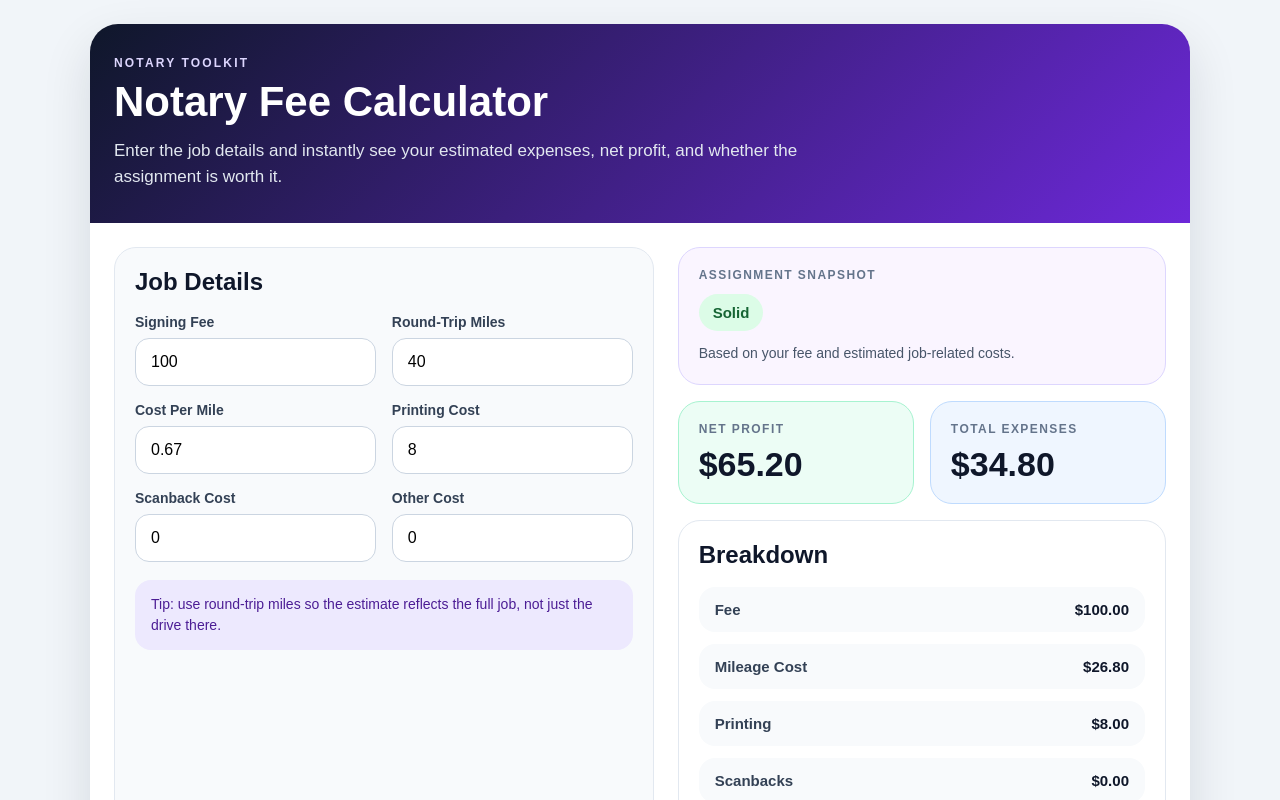
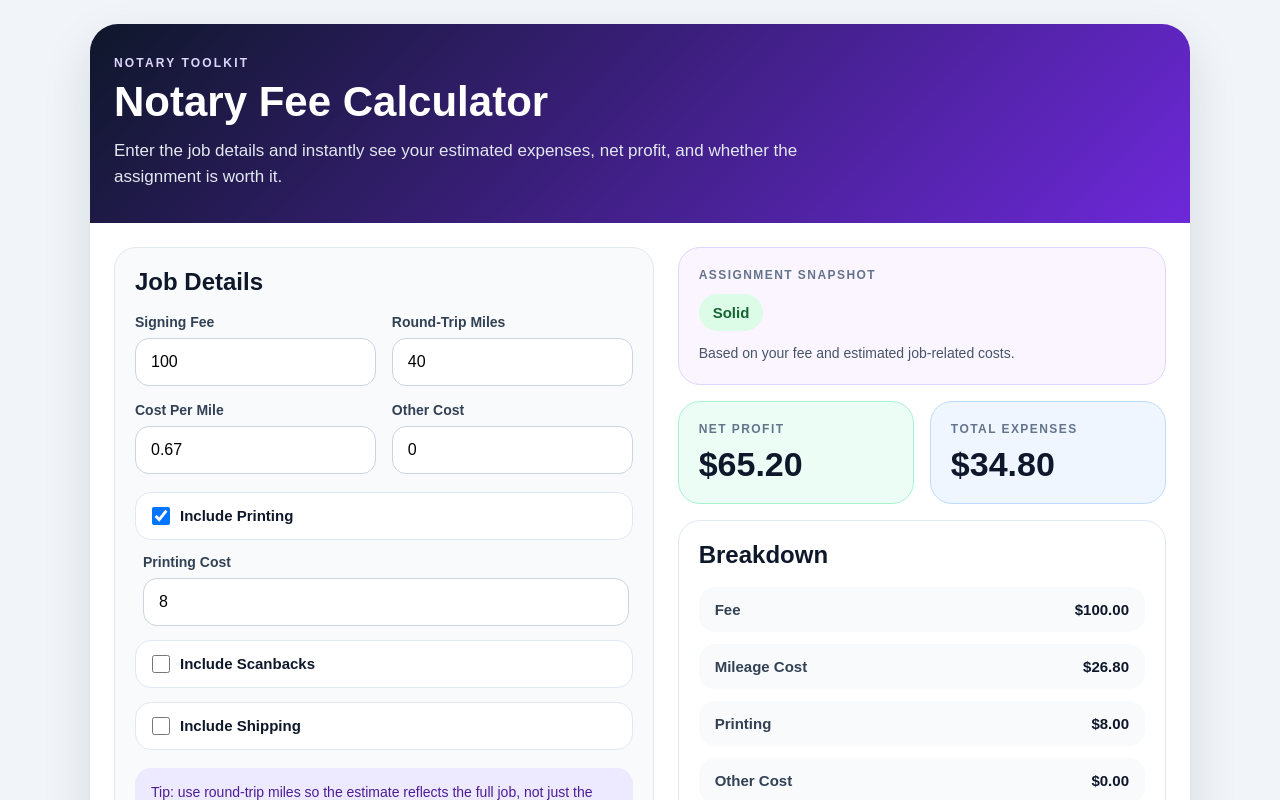
Before and after one commit to rslegacyllcflorida-cell/Notary-fee-calculator, a Next.js app: page / in a window 1280 px wide. Shown: the top 800 px of the page. Built offline with nearby package versions, Linux system fonts and the light colour scheme.

Commit message:
Update index.js

```diff
--- a/pages/index.js
+++ b/pages/index.js
@@ -2,12 +2,26 @@ import { useMemo, useState } from "react";
 
 function formatCurrency(value) { return new Intl.NumberFormat("en-US", { style: "currency", currency: "USD", maximumFractionDigits: 2, }).format(Number.isFinite(value) ? value : 0); }
 
-export default function Home() { const [fee, setFee] = useState("100"); const [roundTripMiles, setRoundTripMiles] = useState("40"); const [costPerMile, setCostPerMile] = useState("0.67"); const [printingCost, setPrintingCost] = useState("8"); const [scanbackCost, setScanbackCost] = useState("0"); const [otherCost, setOtherCost] = useState("0");
+const SHIPPING_ESTIMATES = { standard: 10, expedited: 25, overnight: 35, };
 
-const values = useMemo(() => { const totalFee = parseFloat(fee) || 0; const miles = parseFloat(roundTripMiles) || 0; const mileageRate = parseFloat(costPerMile) || 0; const printCost = parseFloat(printingCost) || 0; const scanCost = parseFloat(scanbackCost) || 0; const miscCost = parseFloat(otherCost) || 0;
+export default function Home() { const [fee, setFee] = useState("100"); const [roundTripMiles, setRoundTripMiles] = useState("40"); const [costPerMile, setCostPerMile] = useState("0.67");
+
+const [includePrinting, setIncludePrinting] = useState(true); const [printingCost, setPrintingCost] = useState("8");
+
+const [includeScanbacks, setIncludeScanbacks] = useState(false); const [scanbackCost, setScanbackCost] = useState("0");
+
+const [includeShipping, setIncludeShipping] = useState(false); const [shippingType, setShippingType] = useState("standard"); const [shippingCost, setShippingCost] = useState("10");
+
+const [otherCost, setOtherCost] = useState("0");
+
+const handleShippingToggle = () => { const next = !includeShipping; setIncludeShipping(next); if (next && (!shippingCost || Number(shippingCost) === 0)) { setShippingCost(String(SHIPPING_ESTIMATES[shippingType])); } };
+
+const handleShippingTypeChange = (value) => { setShippingType(value); setShippingCost(String(SHIPPING_ESTIMATES[value])); };
+
+const values = useMemo(() => { const totalFee = parseFloat(fee) || 0; const miles = parseFloat(roundTripMiles) || 0; const mileageRate = parseFloat(costPerMile) || 0; const printCost = includePrinting ? parseFloat(printingCost) || 0 : 0; const scanCost = includeScanbacks ? parseFloat(scanbackCost) || 0 : 0; const shipCost = includeShipping ? parseFloat(shippingCost) || 0 : 0; const miscCost = parseFloat(otherCost) || 0;
 
 const mileageCost = miles * mileageRate;
-const totalExpenses = mileageCost + printCost + scanCost + miscCost;
+const totalExpenses = mileageCost + printCost + scanCost + shipCost + miscCost;
 const netProfit = totalFee - totalExpenses;
 const profitPerMile = miles > 0 ? netProfit / miles : 0;
 
@@ -27,6 +41,7 @@ return {
   mileageCost,
   printCost,
   scanCost,
+  shipCost,
   miscCost,
   totalExpenses,
   netProfit,
@@ -35,7 +50,7 @@ return {
   ratingClass,
 };
 
-}, [fee, roundTripMiles, costPerMile, printingCost, scanbackCost, otherCost]);
+}, [ fee, roundTripMiles, costPerMile, includePrinting, printingCost, includeScanbacks, scanbackCost, includeShipping, shippingCost, otherCost, ]);
 
 return ( <> <main className="page"> <div className="card"> <section className="hero"> <p className="eyebrow">Notary Toolkit</p> <h1>Notary Fee Calculator</h1> <p className="heroText"> Enter the job details and instantly see your estimated expenses, net profit, and whether the assignment is worth it. </p> </section>
 
@@ -75,26 +90,6 @@ return ( <> <main className="page"> <div className="card"> <section className="h
             </label>
 
             <label>
-              <span>Printing Cost</span>
-              <input
-                type="number"
-                inputMode="decimal"
-                value={printingCost}
-                onChange={(e) => setPrintingCost(e.target.value)}
-              />
-            </label>
-
-            <label>
-              <span>Scanback Cost</span>
-              <input
-                type="number"
-                inputMode="decimal"
-                value={scanbackCost}
-                onChange={(e) => setScanbackCost(e.target.value)}
-              />
-            </label>
-
-            <label>
               <span>Other Cost</span>
               <input
                 type="number"
@@ -105,9 +100,90 @@ return ( <> <main className="page"> <div className="card"> <section className="h
             </label>
           </div>
 
+          <div className="toggleSection">
+            <label className="toggleRow">
+              <input
+                type="checkbox"
+                checked={includePrinting}
+                onChange={() => setIncludePrinting(!includePrinting)}
+              />
+              <span>Include Printing</span>
+            </label>
+            {includePrinting && (
+              <div className="subField">
+                <label>
+                  <span>Printing Cost</span>
+                  <input
+                    type="number"
+                    inputMode="decimal"
+                    value={printingCost}
+                    onChange={(e) => setPrintingCost(e.target.value)}
+                  />
+                </label>
+              </div>
+            )}
+
+            <label className="toggleRow">
+              <input
+                type="checkbox"
+                checked={includeScanbacks}
+                onChange={() => setIncludeScanbacks(!includeScanbacks)}
+              />
+              <span>Include Scanbacks</span>
+            </label>
+            {includeScanbacks && (
+              <div className="subField">
+                <label>
+                  <span>Scanback Cost</span>
+                  <input
+                    type="number"
+                    inputMode="decimal"
+                    value={scanbackCost}
+                    onChange={(e) => setScanbackCost(e.target.value)}
+                  />
+                </label>
+              </div>
+            )}
+
+            <label className="toggleRow">
+              <input
+                type="checkbox"
+                checked={includeShipping}
+                onChange={handleShippingToggle}
+              />
+              <span>Include Shipping</span>
+            </label>
+            {includeShipping && (
+              <div className="shippingBox">
+                <label>
+                  <span>Delivery Type</span>
+                  <select
+                    value={shippingType}
+                    onChange={(e) => handleShippingTypeChange(e.target.value)}
+                  >
+                    <option value="standard">Standard</option>
+                    <option value="expedited">Expedited</option>
+                    <option value="overnight">Overnight</option>
+                  </select>
+                </label>
+
+                <label>
+                  <span>Shipping Cost</span>
+                  <input
+                    type="number"
+                    inputMode="decimal"
+                    value={shippingCost}
+                    onChange={(e) => setShippingCost(e.target.value)}
+                  />
+                </label>
+              </div>
+            )}
+          </div>
+
           <div className="tipBox">
             Tip: use round-trip miles so the estimate reflects the full job,
-            not just the drive there.
+            not just the drive there. Shipping estimates auto-fill, but you
+            can always override them.
           </div>
         </div>
 
@@ -137,8 +213,15 @@ return ( <> <main className="page"> <div className="card"> <section className="h
             <div className="rows">
               <div className="row"><span>Fee</span><strong>{formatCurrency(values.totalFee)}</strong></div>
               <div className="row"><span>Mileage Cost</span><strong>{formatCurrency(values.mileageCost)}</strong></div>
-              <div className="row"><span>Printing</span><strong>{formatCurrency(values.printCost)}</strong></div>
-              <div className="row"><span>Scanbacks</span><strong>{formatCurrency(values.scanCost)}</strong></div>
+              {includePrinting && (
+                <div className="row"><span>Printing</span><strong>{formatCurrency(values.printCost)}</strong></div>
+              )}
+              {includeScanbacks && (
+                <div className="row"><span>Scanbacks</span><strong>{formatCurrency(values.scanCost)}</strong></div>
+              )}
+              {includeShipping && (
+                <div className="row"><span>Shipping</span><strong>{formatCurrency(values.shipCost)}</strong></div>
+              )}
               <div className="row"><span>Other Cost</span><strong>{formatCurrency(values.miscCost)}</strong></div>
               <div className="row rowHighlight"><span>Profit Per Mile</span><strong>{formatCurrency(values.profitPerMile)}</strong></div>
             </div>
@@ -248,7 +331,8 @@ return ( <> <main className="page"> <div className="card"> <section className="h
       color: #334155;
     }
 
-    input {
+    input,
+    select {
       width: 100%;
       box-sizing: border-box;
       border: 1px solid #cbd5e1;
@@ -259,9 +343,51 @@ return ( <> <main className="page"> <div className="card"> <section className="h
       background: white;
     }
 
-    input:focus {
+    input:focus,
+    select:focus {
       border-color: #7c3aed;
       box-shadow: 0 0 0 4px rgba(124, 58, 237, 0.12);
+    }
+
+    .toggleSection {
+      margin-top: 18px;
+      display: grid;
+      gap: 14px;
+    }
+
+    .toggleRow {
+      display: flex;
+      align-items: center;
+      gap: 10px;
+      padding: 14px 16px;
+      border-radius: 16px;
+      background: white;
+      border: 1px solid #e2e8f0;
+    }
+
+    .toggleRow input {
+      width: 18px;
+      height: 18px;
+      margin: 0;
+      box-shadow: none;
+    }
+
+    .toggleRow span {
+      margin: 0;
+      font-size: 15px;
+      font-weight: 700;
+      color: #0f172a;
+    }
+
+    .subField,
+    .shippingBox {
+      padding: 0 4px 0 8px;
+    }
+
+    .shippingBox {
+      display: grid;
+      gap: 14px;
+      grid-template-columns: repeat(2, minmax(0, 1fr));
     }
 
     .tipBox {
@@ -430,7 +556,8 @@ return ( <> <main className="page"> <div className="card"> <section className="h
       }
 
       .formGrid,
-      .statsGrid {
+      .statsGrid,
+      .shippingBox {
         grid-template-columns: 1fr;
       }
 
```
